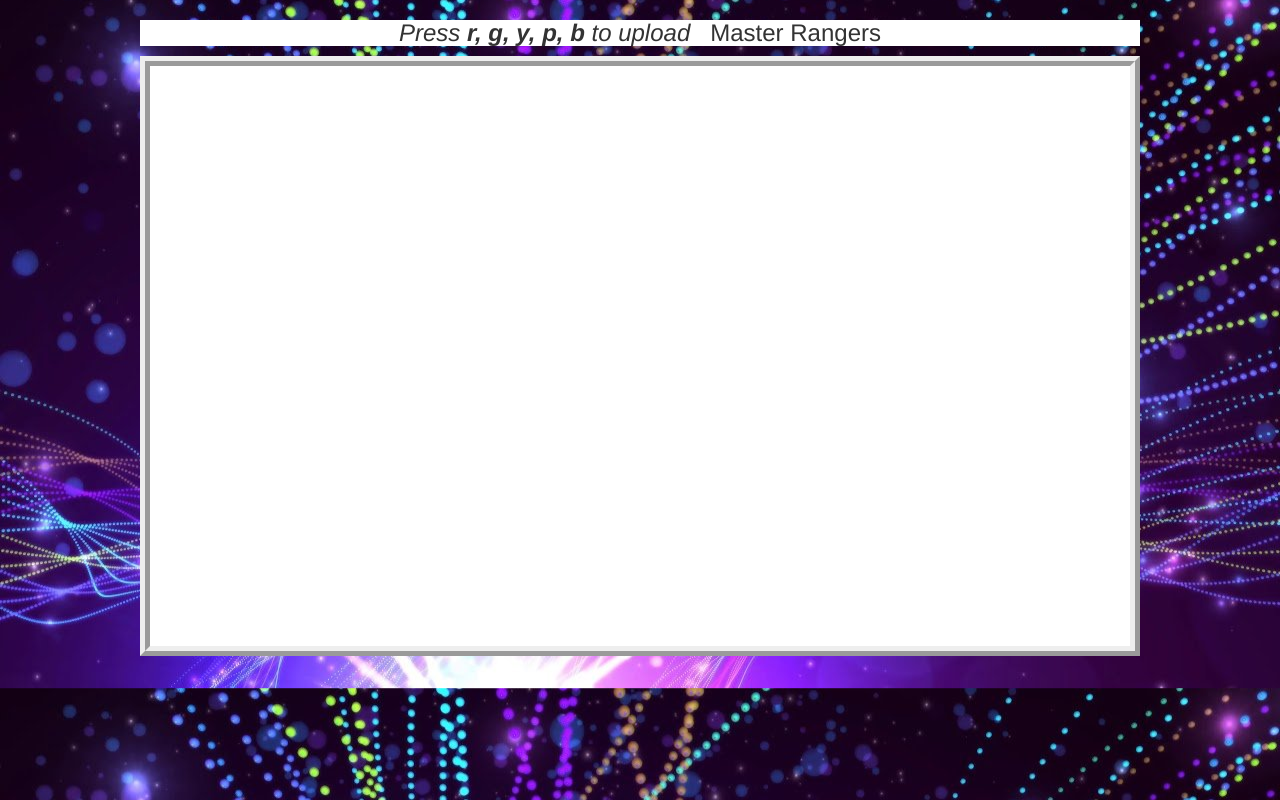
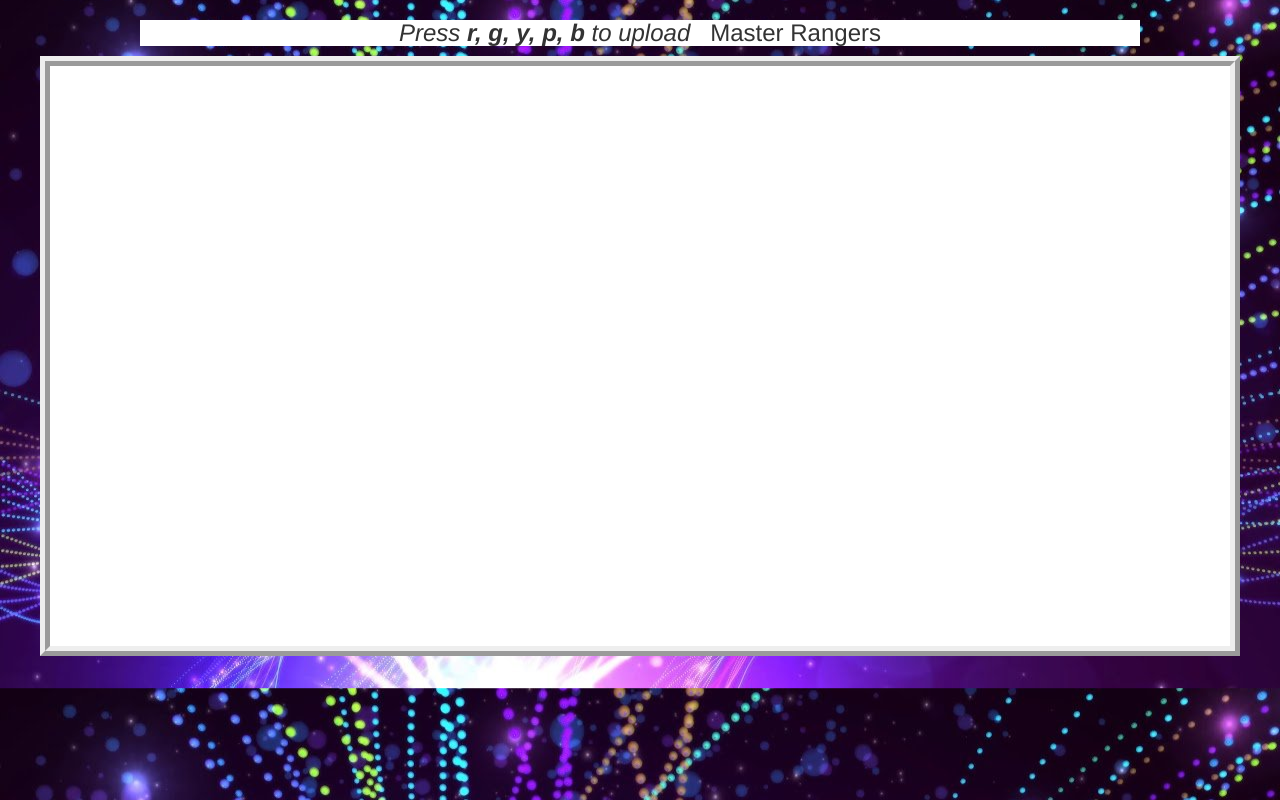
Before and after one commit to SaiBuman/PowerRangers, a plain HTML site: page index.html in a window 1280 px wide. Drawn offline with nearby package versions, Linux system fonts and the light colour scheme.

Commit message:
Update index.html

```diff
--- a/index.html
+++ b/index.html
@@ -17,7 +17,7 @@
 	<center>
 		<h3><i>Press <b>r, g, y, p, b</b> to upload &nbsp;</i> Master Rangers</h3>
 
-		<canvas height="600" width="1000" id="myCanvas"></canvas>
+		<canvas height="600" width="1200" id="myCanvas"></canvas>
 
 	</center>
 	<script src="main.js"></script>
```
